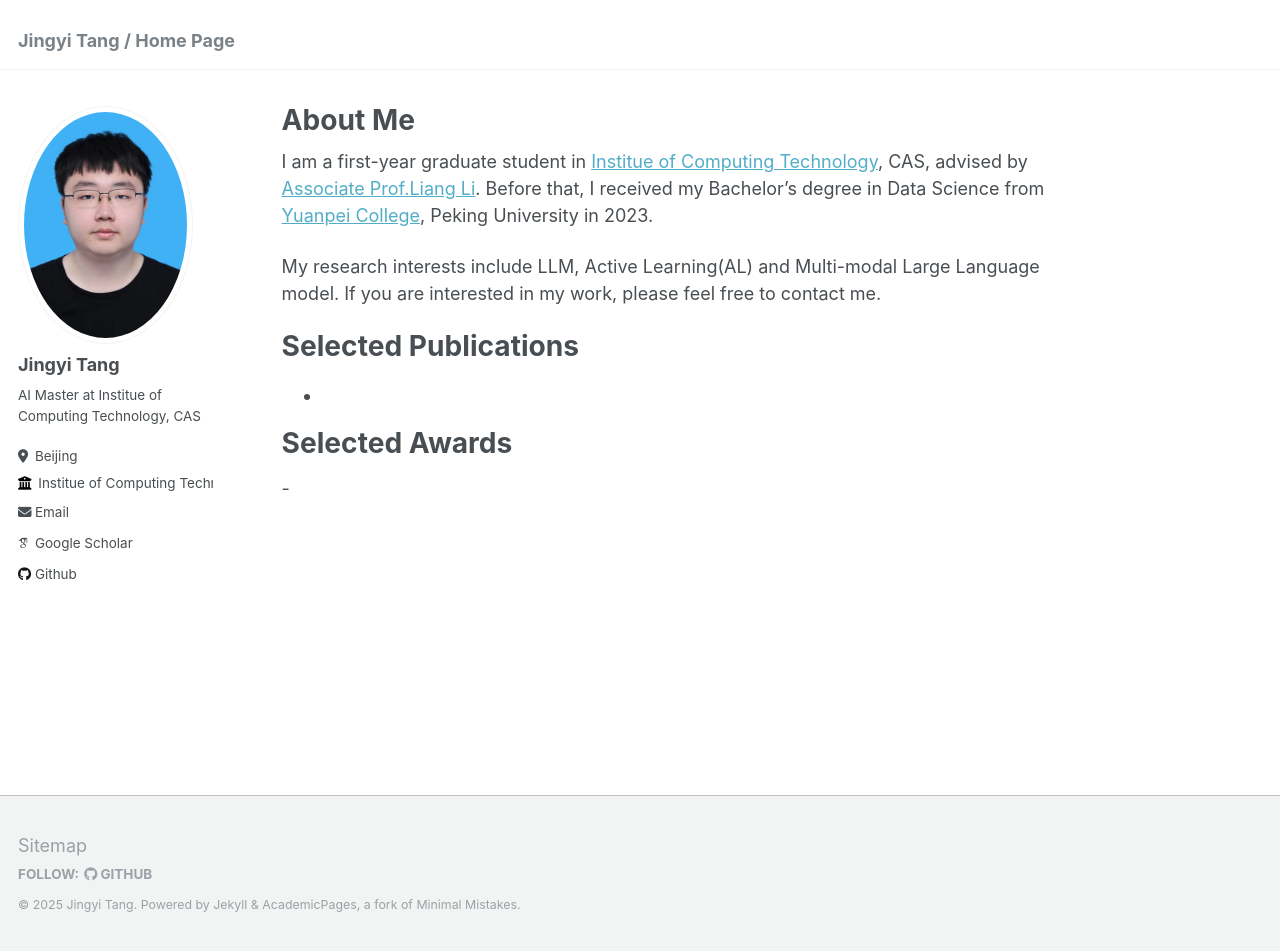
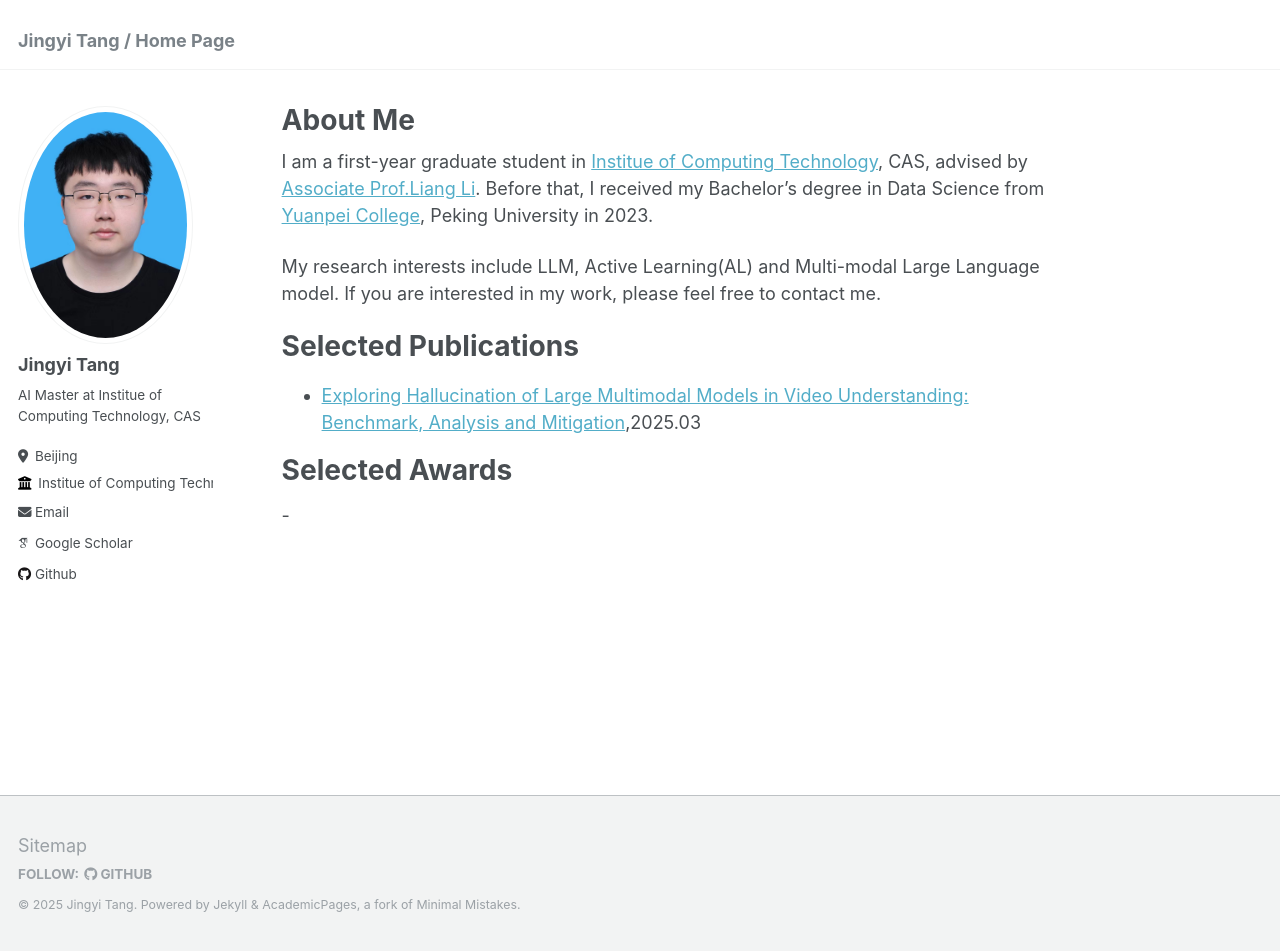
Before and after one commit to ColorDavid/ColorDavid.github.io, a Jekyll site: the page built from _pages/about.md, in a window 1280 px wide and 951 px high. Built offline with Jekyll 4.4.1, drawn with Linux system fonts in a browser that asks for light colours; some web fonts are replaced.

Commit message:
Update about.md

```diff
--- a/_pages/about.md
+++ b/_pages/about.md
@@ -13,7 +13,7 @@ My research interests include LLM, Active Learning(AL) and Multi-modal Large Lan
 
 Selected Publications
 ======
--
+- [Exploring Hallucination of Large Multimodal Models in Video Understanding: Benchmark, Analysis and Mitigation](https://arxiv.org/abs/2503.19622),2025.03
 
 Selected Awards
 ======
```
